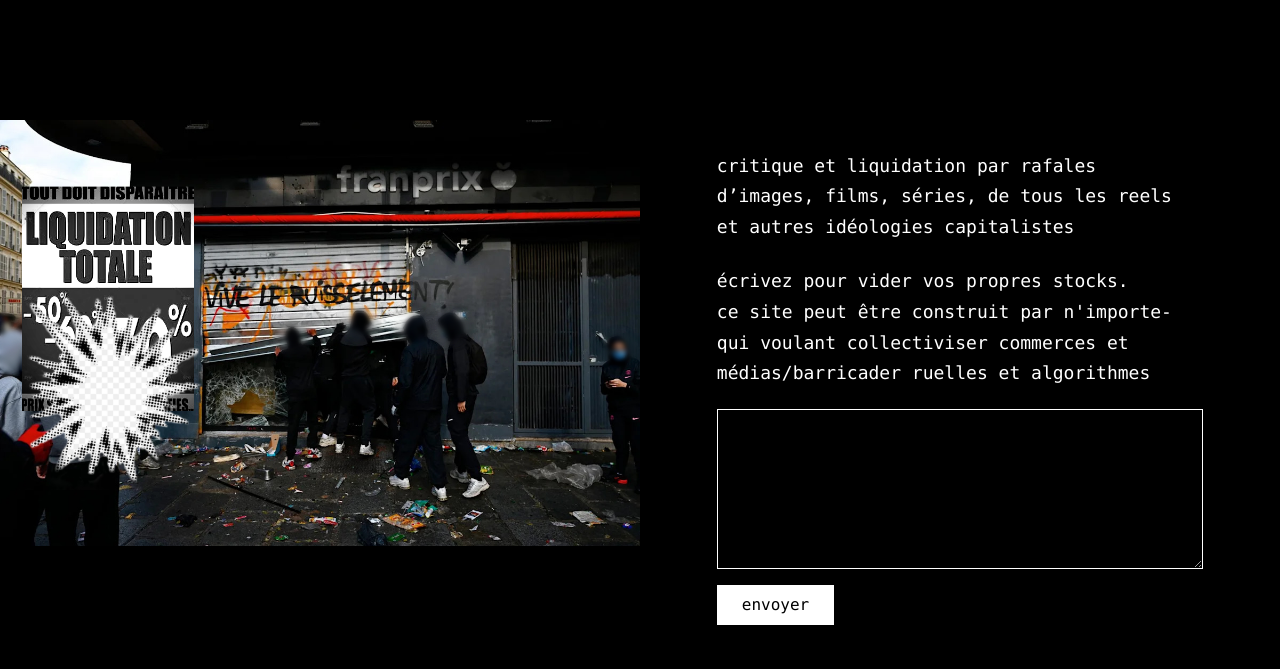
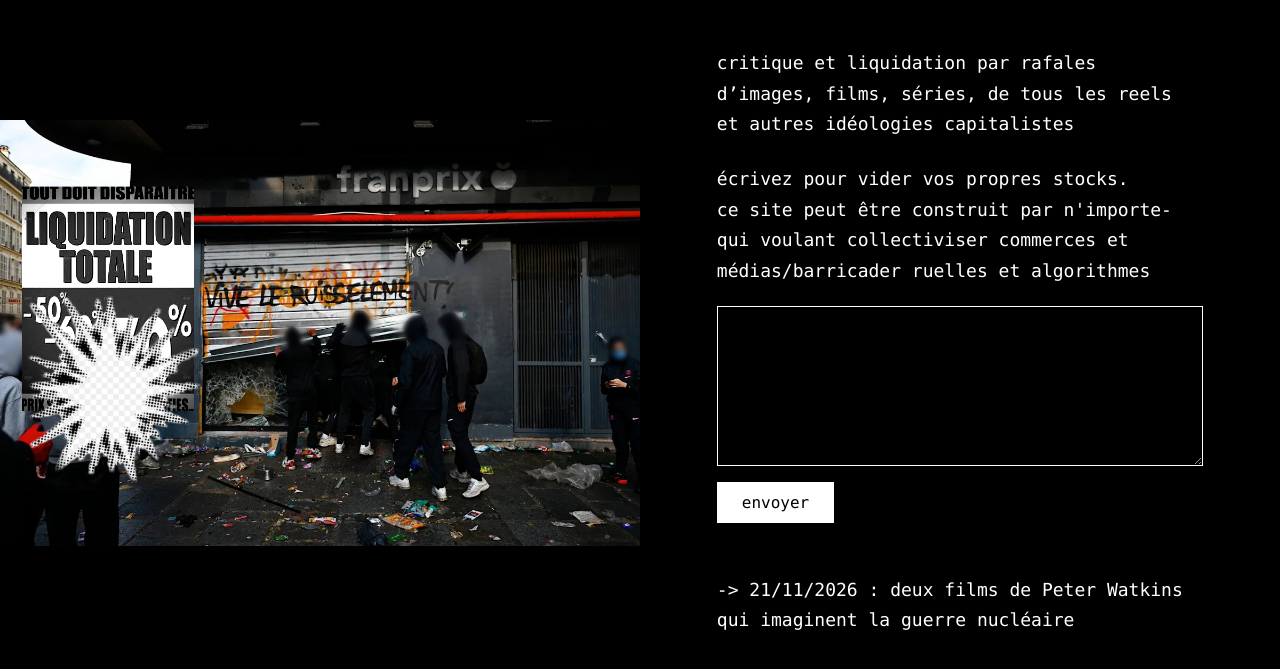
Before and after one commit to toutestavendre/toutestavendre, a plain HTML site: page index.html in a window 1280 px wide. Shown: the part 131-800 px from the top of the page. Drawn offline with Linux system fonts and the light colour scheme.

Commit message:
Adjust top padding in index.html

```diff
--- a/index.html
+++ b/index.html
@@ -50,7 +50,7 @@
       flex-direction: column;
       justify-content: center;
       padding: clamp(2rem, 6vw, 6rem);
-      padding-top: clamp(4rem, 12vw, 10rem);
+      padding-top: clamp(1rem, 4vw, 4rem);
       justify-content: flex-start;
       min-height: 0;
       overflow-y: auto;
```
